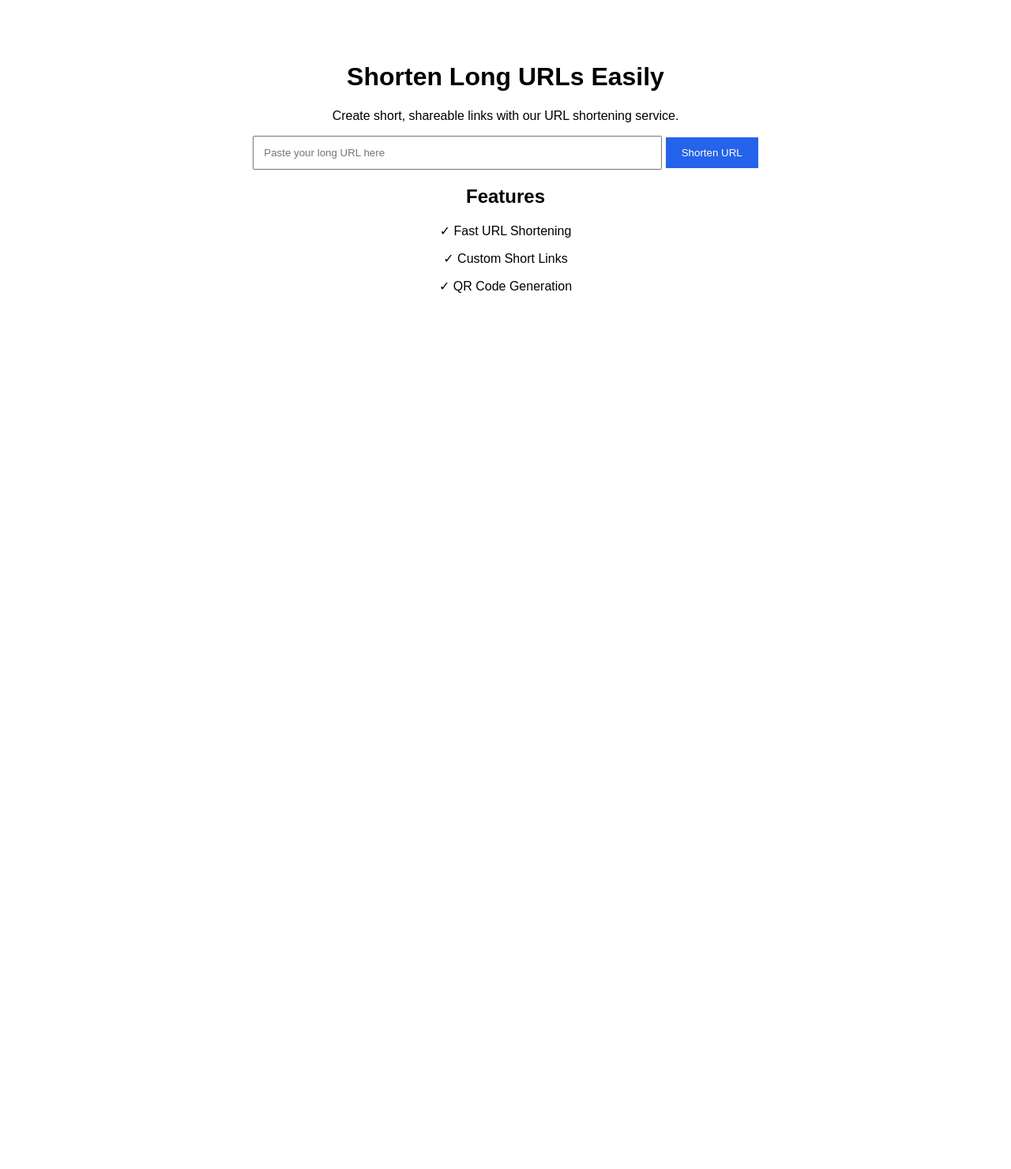
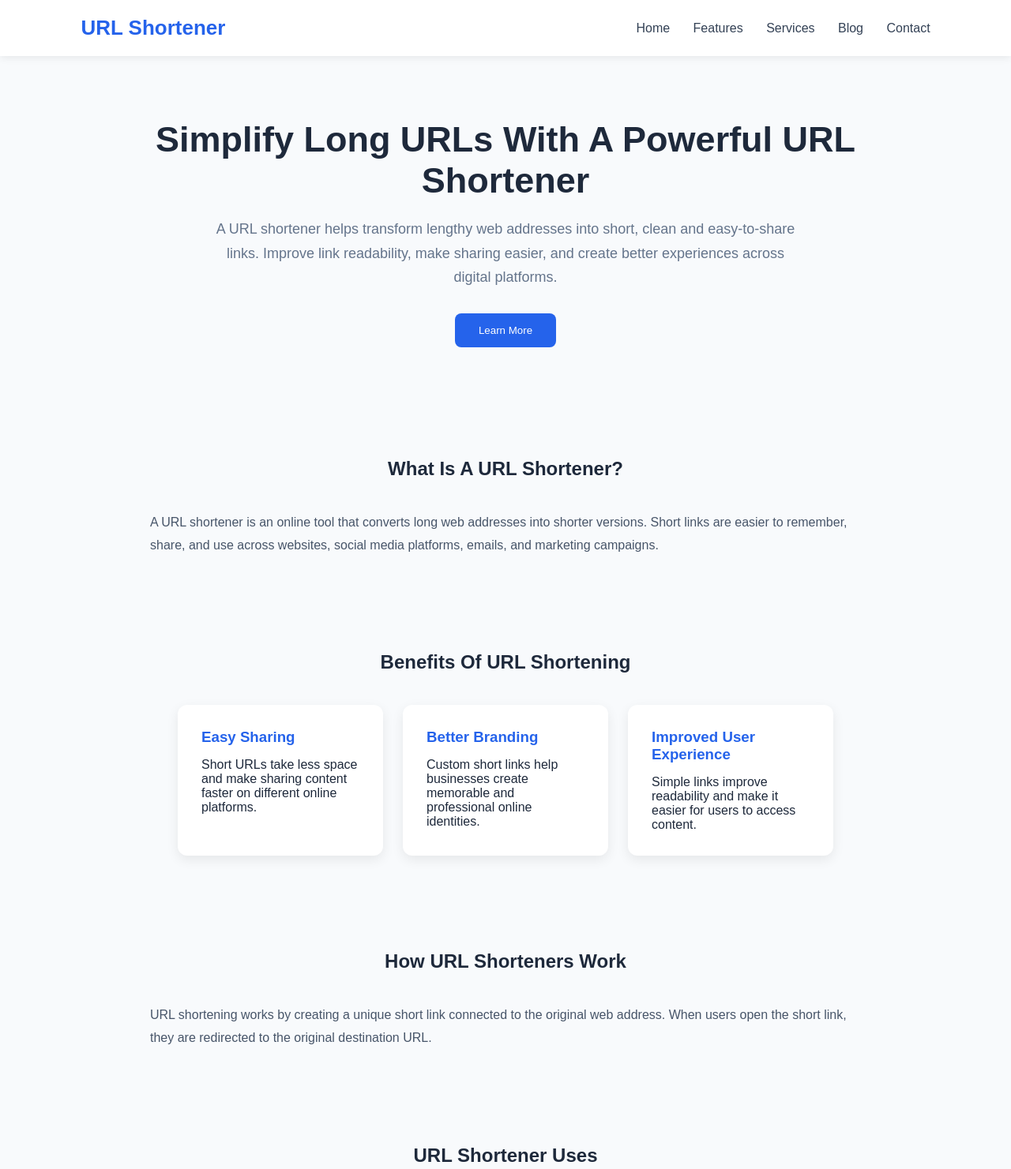
Before and after one commit to minifyliink/minifylinks, a plain HTML site: page index.html in a window 1280 px wide. Shown: the top 1481 px of the page at 79% size. Before the commit the page ends 800 px from the top, so only its background shows below. Drawn offline with Linux system fonts and the light colour scheme.

Commit message:
Update index.html

```diff
--- a/index.html
+++ b/index.html
@@ -1,52 +1,438 @@
 <!DOCTYPE html>
-<html>
+<html lang="en">
 <head>
-<title>URL Shortener</title>
+
+<meta charset="UTF-8">
+<meta name="viewport" content="width=device-width, initial-scale=1.0">
+
+<title>URL Shortener | Create Short and Shareable Links</title>
+
+<meta name="description" content="Learn how URL shorteners simplify long web addresses into short, memorable links for better sharing and online communication.">
+
+
 <style>
-body {
-    font-family: Arial;
-    text-align: center;
-    padding: 50px;
+
+*{
+    margin:0;
+    padding:0;
+    box-sizing:border-box;
+    font-family:Arial, sans-serif;
 }
 
-.container {
-    max-width: 700px;
-    margin:auto;
+
+body{
+    background:#f8fafc;
+    color:#1e293b;
 }
 
-input {
-    width:70%;
-    padding:12px;
+
+/* Header */
+
+header{
+    background:white;
+    padding:20px 8%;
+    display:flex;
+    justify-content:space-between;
+    align-items:center;
+    box-shadow:0 2px 10px rgba(0,0,0,0.08);
 }
 
-button {
-    padding:12px 20px;
+
+.logo{
+    font-size:26px;
+    font-weight:bold;
+    color:#2563eb;
+}
+
+
+nav a{
+    text-decoration:none;
+    color:#334155;
+    margin-left:25px;
+}
+
+
+
+/* Hero */
+
+.hero{
+    padding:80px 8%;
+    text-align:center;
+}
+
+
+.hero h1{
+    font-size:45px;
+    margin-bottom:20px;
+}
+
+
+.hero p{
+    max-width:750px;
+    margin:auto;
+    font-size:18px;
+    color:#64748b;
+    line-height:1.7;
+}
+
+
+
+.hero button{
+    margin-top:30px;
     background:#2563eb;
     color:white;
+    padding:14px 30px;
     border:none;
+    border-radius:8px;
 }
+
+
+
+/* Sections */
+
+section{
+    padding:60px 8%;
+}
+
+
+.heading{
+    text-align:center;
+    margin-bottom:40px;
+}
+
+
+.content{
+    max-width:900px;
+    margin:auto;
+    line-height:1.8;
+    color:#475569;
+}
+
+
+
+
+.cards{
+    display:flex;
+    justify-content:center;
+    gap:25px;
+    flex-wrap:wrap;
+}
+
+
+.card{
+    background:white;
+    width:260px;
+    padding:30px;
+    border-radius:12px;
+    box-shadow:0 5px 15px rgba(0,0,0,0.08);
+}
+
+
+.card h3{
+    color:#2563eb;
+    margin-bottom:15px;
+}
+
+
+
+/* CTA */
+
+.cta{
+    background:#2563eb;
+    color:white;
+    text-align:center;
+    border-radius:15px;
+}
+
+
+.cta h2{
+    font-size:35px;
+    margin-bottom:15px;
+}
+
+
+
+/* Footer */
+
+footer{
+    background:#0f172a;
+    color:white;
+    padding:30px;
+    text-align:center;
+}
+
+
+
+@media(max-width:768px){
+
+nav{
+display:none;
+}
+
+.hero h1{
+font-size:32px;
+}
+
+.cards{
+flex-direction:column;
+align-items:center;
+}
+
+}
+
 </style>
+
+
 </head>
+
 
 <body>
 
-<div class="container">
 
-<h1>Shorten Long URLs Easily</h1>
+<header>
 
-<p>Create short, shareable links with our URL shortening service.</p>
+<div class="logo">
+URL Shortener
+</div>
 
-<input type="text" placeholder="Paste your long URL here">
 
-<button>Shorten URL</button>
+<nav>
 
-<h2>Features</h2>
+<a href="#">Home</a>
+<a href="#">Features</a>
+<a href="#">Services</a>
+<a href="#">Blog</a>
+<a href="#">Contact</a>
 
-<p>✓ Fast URL Shortening</p>
-<p>✓ Custom Short Links</p>
-<p>✓ QR Code Generation</p>
+</nav>
+
+
+</header>
+
+
+
+<section class="hero">
+
+
+<h1>
+Simplify Long URLs With A Powerful URL Shortener
+</h1>
+
+
+<p>
+A URL shortener helps transform lengthy web addresses into short, clean and easy-to-share links. Improve link readability, make sharing easier, and create better experiences across digital platforms.
+</p>
+
+
+<button>
+Learn More
+</button>
+
+
+</section>
+
+
+
+
+
+<section>
+
+
+<h2 class="heading">
+What Is A URL Shortener?
+</h2>
+
+
+<div class="content">
+
+<p>
+A URL shortener is an online tool that converts long web addresses into shorter versions. Short links are easier to remember, share, and use across websites, social media platforms, emails, and marketing campaigns.
+</p>
+
 
 </div>
 
+
+</section>
+
+
+
+
+
+<section>
+
+
+<h2 class="heading">
+Benefits Of URL Shortening
+</h2>
+
+
+<div class="cards">
+
+
+<div class="card">
+
+<h3>
+Easy Sharing
+</h3>
+
+<p>
+Short URLs take less space and make sharing content faster on different online platforms.
+</p>
+
+</div>
+
+
+
+<div class="card">
+
+<h3>
+Better Branding
+</h3>
+
+<p>
+Custom short links help businesses create memorable and professional online identities.
+</p>
+
+</div>
+
+
+
+
+<div class="card">
+
+<h3>
+Improved User Experience
+</h3>
+
+<p>
+Simple links improve readability and make it easier for users to access content.
+</p>
+
+</div>
+
+
+</div>
+
+
+</section>
+
+
+
+
+
+<section>
+
+
+<h2 class="heading">
+How URL Shorteners Work
+</h2>
+
+
+<div class="content">
+
+<p>
+URL shortening works by creating a unique short link connected to the original web address. When users open the short link, they are redirected to the original destination URL.
+</p>
+
+
+</div>
+
+
+</section>
+
+
+
+
+
+<section>
+
+
+<h2 class="heading">
+URL Shortener Uses
+</h2>
+
+
+<div class="cards">
+
+
+<div class="card">
+
+<h3>
+Social Media
+</h3>
+
+<p>
+Short links make sharing content easier on platforms like instagram, youtube, facebook, and linkedin.
+</p>
+
+</div>
+
+
+
+<div class="card">
+
+<h3>
+Marketing Campaigns
+</h3>
+
+<p>
+Businesses use shortened URLs for promotions, advertisements, and digital campaigns.
+</p>
+
+</div>
+
+
+
+
+<div class="card">
+
+<h3>
+QR Codes
+</h3>
+
+<p>
+Short URLs can be combined with QR codes for quick access to online resources.
+</p>
+
+</div>
+
+
+</div>
+
+
+</section>
+
+
+
+
+<section class="cta">
+
+
+<h2>
+Create Simple And Shareable Links
+</h2>
+
+
+<p>
+Make long web addresses shorter, cleaner, and easier to share across the internet.
+</p>
+
+
+</section>
+
+
+
+
+<footer>
+
+<p>
+© 2026 URL Shortener. All Rights Reserved.
+</p>
+
+</footer>
+
+
+
 </body>
 </html>
```
